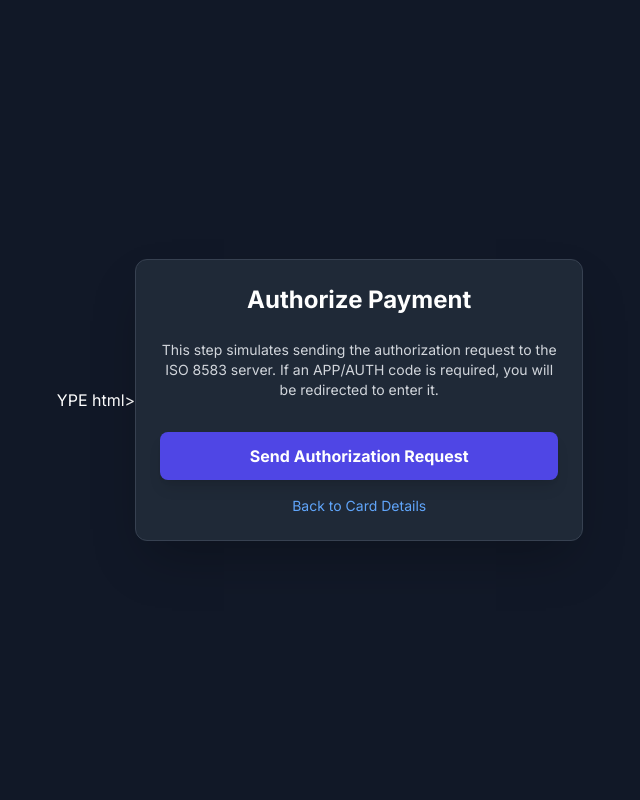
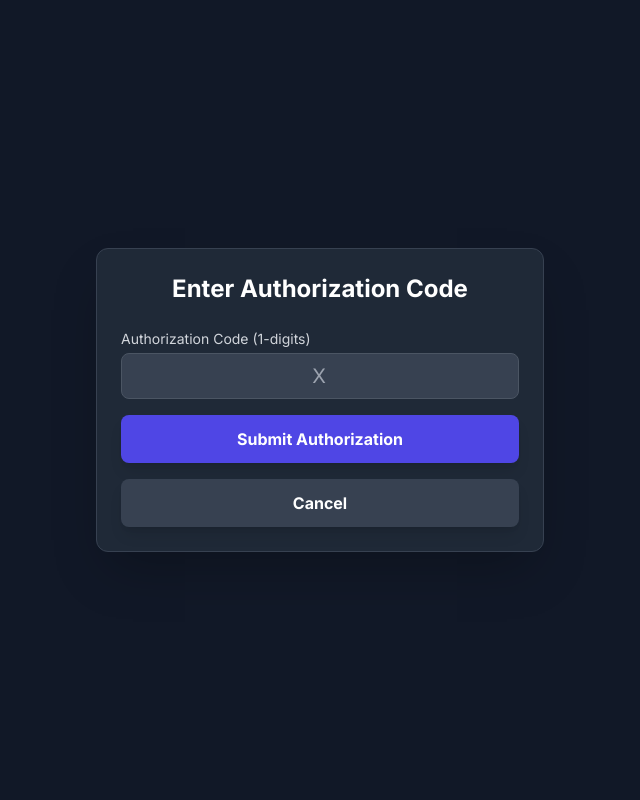
Before and after one commit to nbkterminal/Dynamo, a Flask app: page /auth in a window 1280 px wide. Shown: the whole page, without its empty margins (320-960 px from the left). Run offline with Flask 3, Linux system fonts and the light colour scheme; the visitor is signed in with stand-in values (Sample User, id 1); some libraries are stand-ins or nearby versions.

Commit message:
Update auth.html

```diff
--- a/templates/auth.html
+++ b/templates/auth.html
@@ -1,9 +1,9 @@
-YPE html>
+<!DOCTYPE html>
 <html lang="en">
 <head>
     <meta charset="UTF-8">
     <meta name="viewport" content="width=device-width, initial-scale=1.0, maximum-scale=1.0, user-scalable=no">
-    <title>Authorize Payment</title>
+    <title>Enter Authorization Code</title>
     <script src="https://cdn.tailwindcss.com"></script>
     <link href="https://fonts.googleapis.com/css2?family=Inter:wght@400;600;700&display=swap" rel="stylesheet">
     <style>
@@ -11,6 +11,7 @@ YPE html>
             font-family: 'Inter', sans-serif;
             -webkit-tap-highlight-color: transparent;
         }
+        /* Custom styles for flash messages for better visibility */
         .flash-message {
             padding: 0.75rem 1rem;
             margin-bottom: 1rem;
@@ -24,6 +25,7 @@ YPE html>
         .flash-warning { background-color: #fff3cd; color: #856404; border: 1px solid #ffeeba; }
         .flash-info { background-color: #d1ecf1; color: #0c5460; border: 1px solid #bee5eb; }
 
+        /* Focus styles for inputs */
         input:focus {
             outline: none;
             border-color: #6366f1; /* Indigo-500 */
@@ -33,8 +35,9 @@ YPE html>
 </head>
 <body class="bg-gray-900 min-h-screen flex items-center justify-center p-4 text-white">
     <div class="bg-gray-800 p-6 rounded-xl shadow-2xl w-full max-w-md border border-gray-700">
-        <h2 class="text-2xl font-bold text-white mb-6 text-center">Authorize Payment</h2>
+        <h2 class="text-2xl font-bold text-white mb-6 text-center">Enter Authorization Code</h2>
 
+        <!-- Flash Messages -->
         {% with messages = get_flashed_messages(with_categories=true) %}
             {% if messages %}
                 <div class="mb-4">
@@ -45,19 +48,31 @@ YPE html>
             {% endif %}
         {% endwith %}
 
+        {% if warning %}
+            <div class="flash-message flash-warning mb-4">{{ warning }}</div>
+        {% endif %}
+
         <form method="POST" action="{{ url_for('auth') }}" class="space-y-4">
-            <p class="text-gray-300 text-sm text-center mb-4">
-                This step simulates sending the authorization request to the ISO 8583 server.
-                If an APP/AUTH code is required, you will be redirected to enter it.
-            </p>
+            <div>
+                <label for="auth_code" class="block text-gray-300 text-sm font-medium mb-1">
+                    Authorization Code ({{ code_length }}-digits)
+                </label>
+                <input type="text" id="auth_code" name="auth" required
+                       maxlength="{{ code_length }}" pattern="\d{ {{ code_length }} }"
+                       class="w-full px-3 py-2 bg-gray-700 border border-gray-600 rounded-lg text-white placeholder-gray-400 text-center text-xl tracking-widest focus:ring-2 focus:ring-indigo-500 transition duration-200"
+                       placeholder="{% for _ in range(code_length) %}X{% endfor %}"
+                       oninput="this.value = this.value.replace(/\D/g, '');">
+            </div>
+
             <button type="submit"
                     class="w-full bg-indigo-600 hover:bg-indigo-700 text-white font-bold py-3 rounded-lg shadow-lg transform transition duration-300 ease-in-out hover:scale-105 focus:outline-none focus:ring-2 focus:ring-indigo-500 focus:ring-opacity-75">
-                Send Authorization Request
+                Submit Authorization
             </button>
+            <a href="{{ url_for('index') }}"
+               class="block w-full text-center bg-gray-700 hover:bg-gray-600 text-white font-bold py-3 rounded-lg shadow-lg mt-3 transform transition duration-300 ease-in-out hover:scale-105 focus:outline-none focus:ring-2 focus:ring-gray-500 focus:ring-opacity-75">
+                Cancel
+            </a>
         </form>
-        <div class="mt-4 text-center">
-            <a href="{{ url_for('card') }}" class="text-sm text-blue-400 hover:underline">Back to Card Details</a>
-        </div>
     </div>
 </body>
 </html>
```
